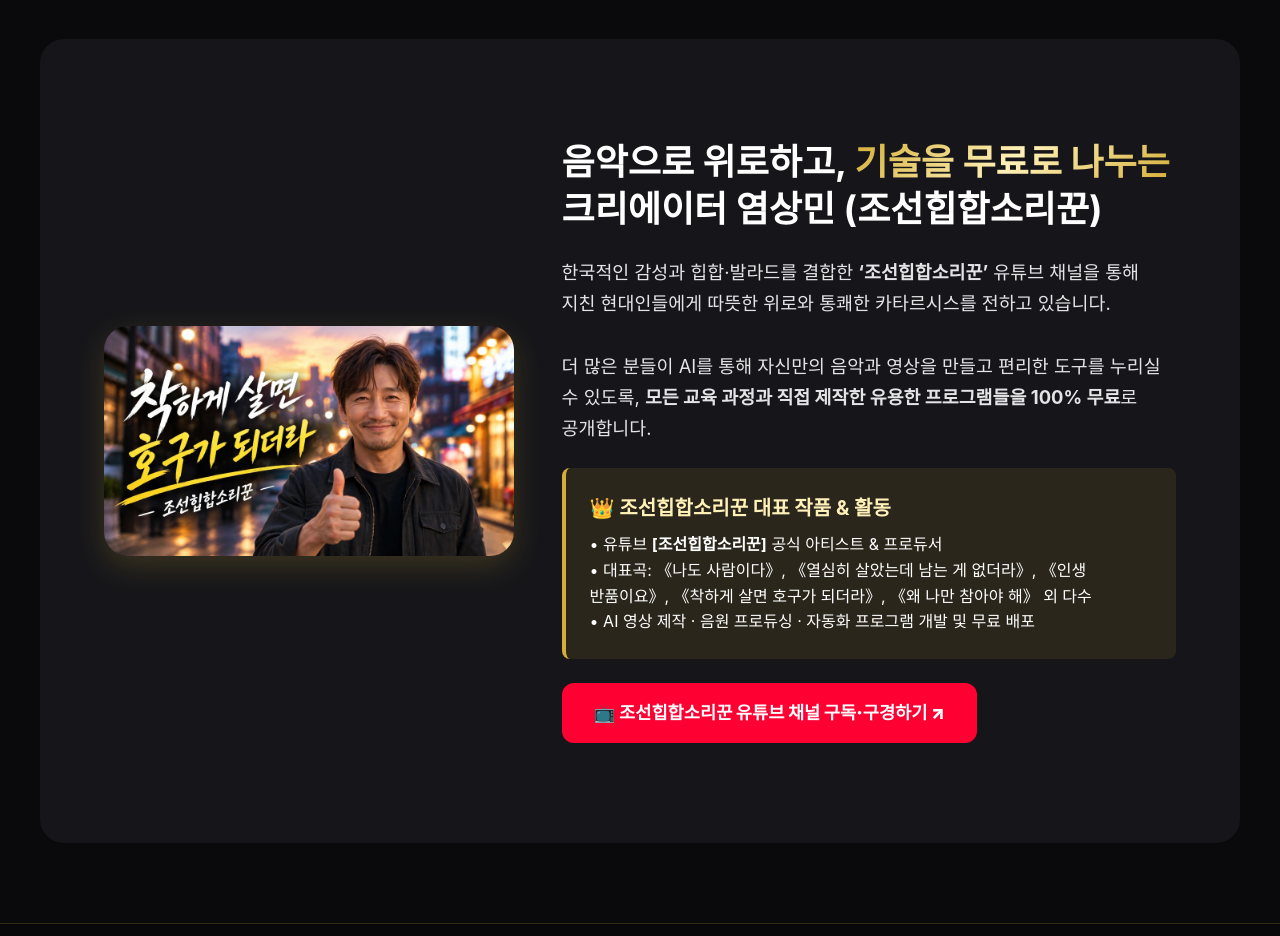
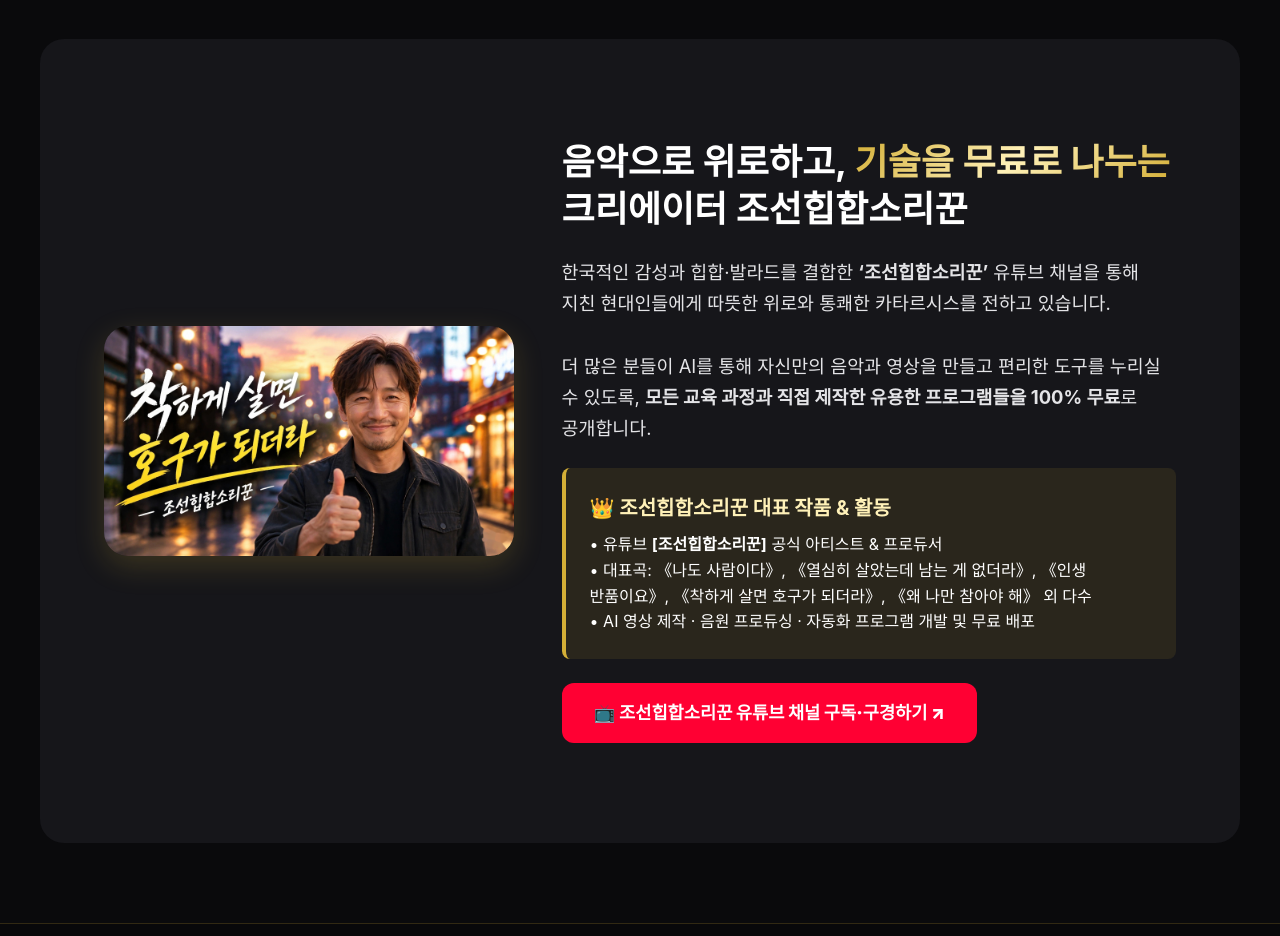
Before and after one commit to c01079173153-maker/lms-platform, a Next.js app: page / in a window 1280 px wide. Shown: the part 8660-9596 px from the top of the page. Built offline with nearby package versions, Linux system fonts and the light colour scheme; no server answers; a web font is replaced by a local one.

Commit message:
Update: Change creator name from 염상민 to 조선힙합소리꾼

```diff
--- a/src/app/page.tsx
+++ b/src/app/page.tsx
@@ -497,7 +497,7 @@
             <h2 className={styles.sectionTitle} style={{ textAlign: 'left' }}>
               음악으로 위로하고, <span className="text-gradient">기술을 무료로 나누는</span>
               <br />
-              크리에이터 염상민 (조선힙합소리꾼)
+              크리에이터 조선힙합소리꾼
             </h2>
             <p style={{ fontSize: '1.15rem', lineHeight: 1.7, marginBottom: '24px', color: '#e4e4e7' }}>
               한국적인 감성과 힙합·발라드를 결합한 <strong>‘조선힙합소리꾼’</strong> 유튜브 채널을 통해 지친 현대인들에게 따뜻한 위로와 통쾌한 카타르시스를 전하고 있습니다.
```
